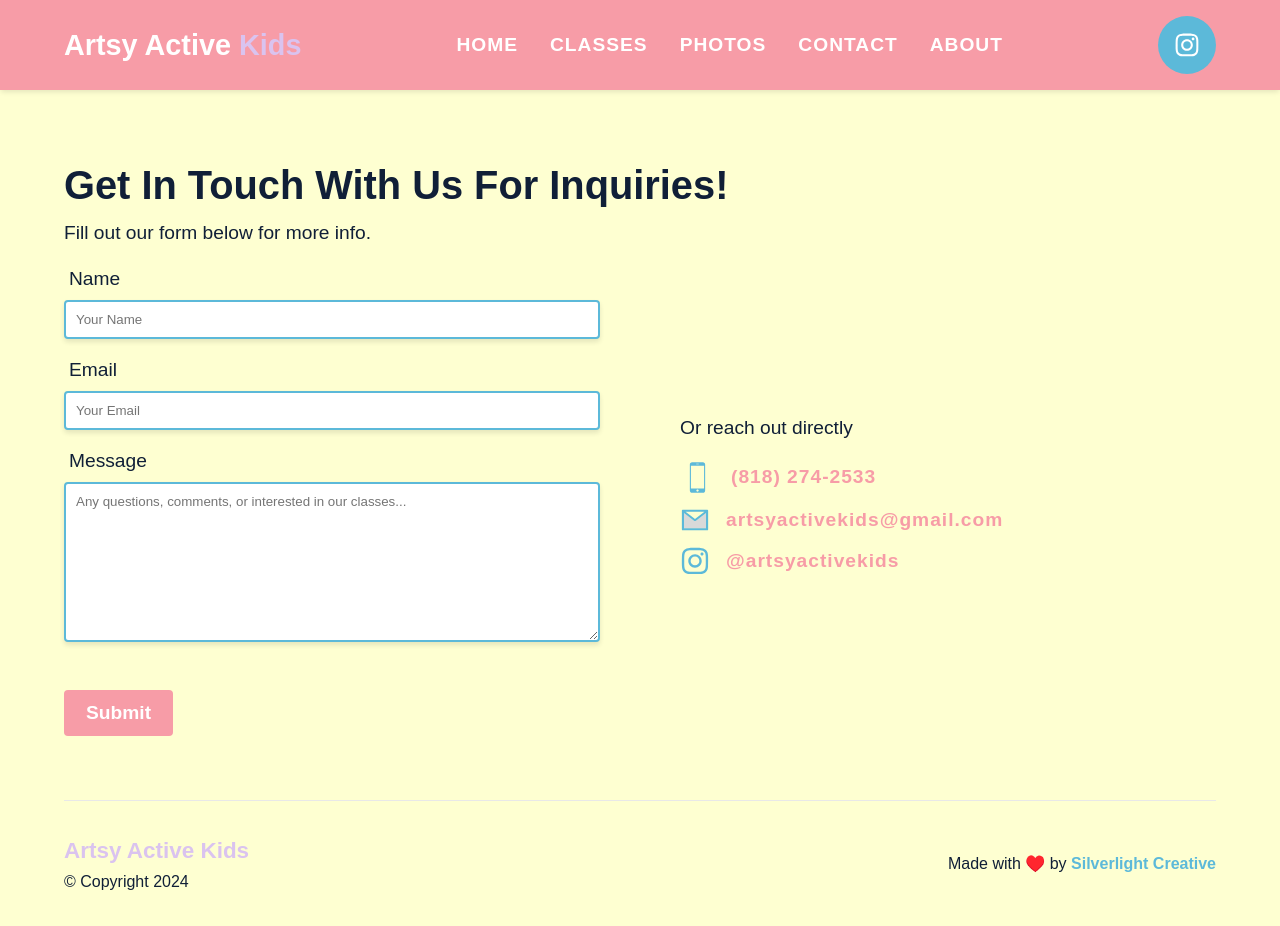
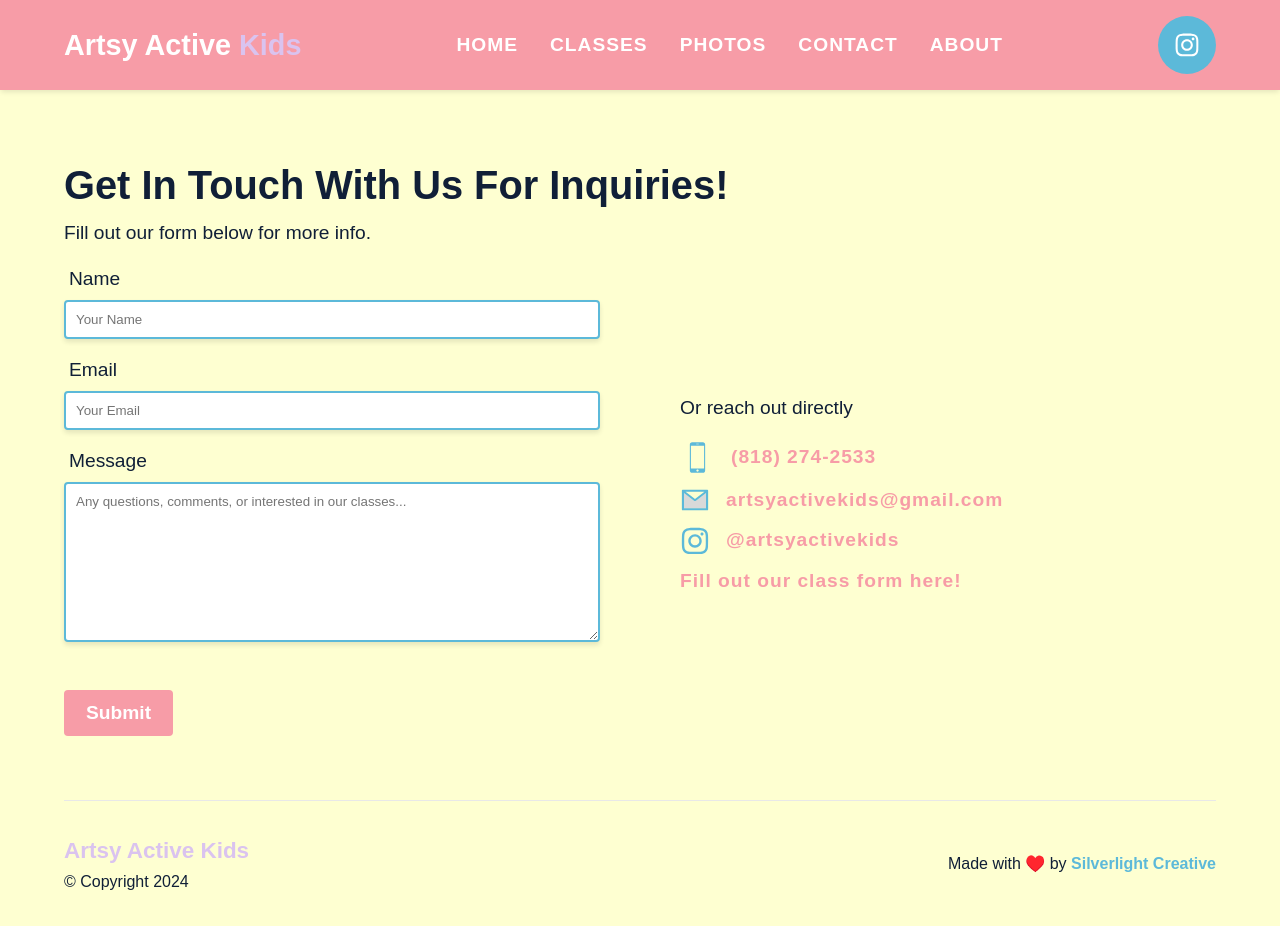
Before and after one commit to jsilver88/artsyactivekids, a React (Vite) app: page /contact in a window 1280 px wide. Built offline with nearby package versions, Linux system fonts and the light colour scheme; a web font is replaced by a local one.

Commit message:
form questionnaire added to classes and contact page

```diff
--- a/src/pages/Classes.jsx
+++ b/src/pages/Classes.jsx
@@ -31,10 +31,14 @@ function Classes() {
               </p>
             </div>
             <p className="mt-2">
-              Want to sign up? Reach out to us directly{" "}
-              <Link to="/contact" className="link">
+              Want to sign up? Fill out our form here{" "}
+              <a
+                href="https://docs.google.com/forms/d/e/1FAIpQLScKWq_WTifQ3_ibvXZnXgC5ONUBlH4GaZylxqE0HTksKCx3Tw/viewform?usp=sf_link"
+                target="_blank"
+                className="link"
+              >
                 Sign Up
-              </Link>
+              </a>
             </p>
           </div>
         </div>
--- a/src/pages/Contact.jsx
+++ b/src/pages/Contact.jsx
@@ -15,6 +15,7 @@ function Contact() {
         </div>
         <div className="col">
           <p className="p-text">Or reach out directly</p>
+
           <div className="contacts">
             <IoIosPhonePortrait style={{ color: "#5cb9d9" }} size={35} />
             <a href="tel:8182742533" className="contact-link">
@@ -37,6 +38,15 @@ function Contact() {
               @artsyactivekids
             </a>
           </div>
+          <div className="contacts">
+            <a
+              href="https://docs.google.com/forms/d/e/1FAIpQLScKWq_WTifQ3_ibvXZnXgC5ONUBlH4GaZylxqE0HTksKCx3Tw/viewform?usp=sf_link"
+              target="_blank"
+              className="contact-link"
+            >
+              Fill out our class form here!
+            </a>
+          </div>
         </div>
       </div>
     </div>
```
